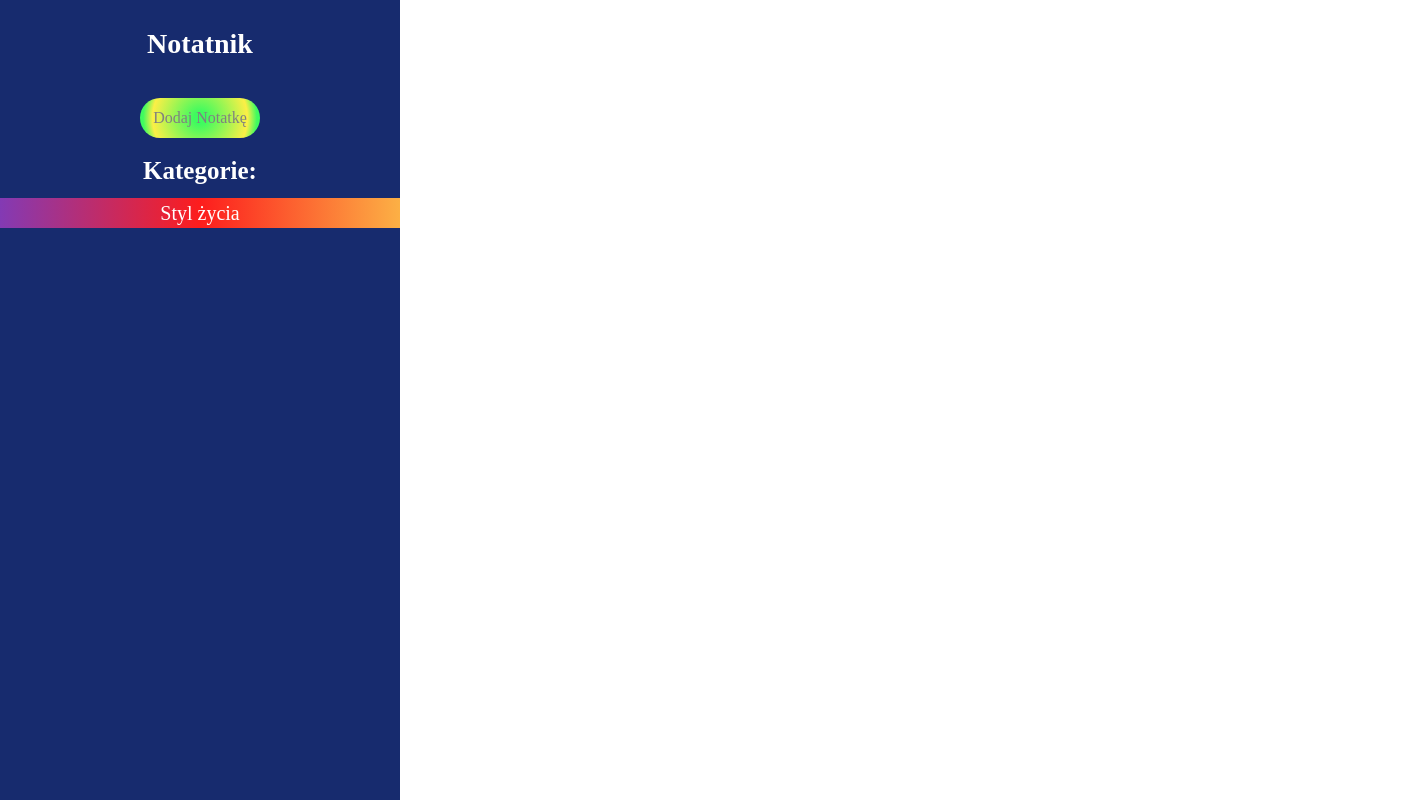
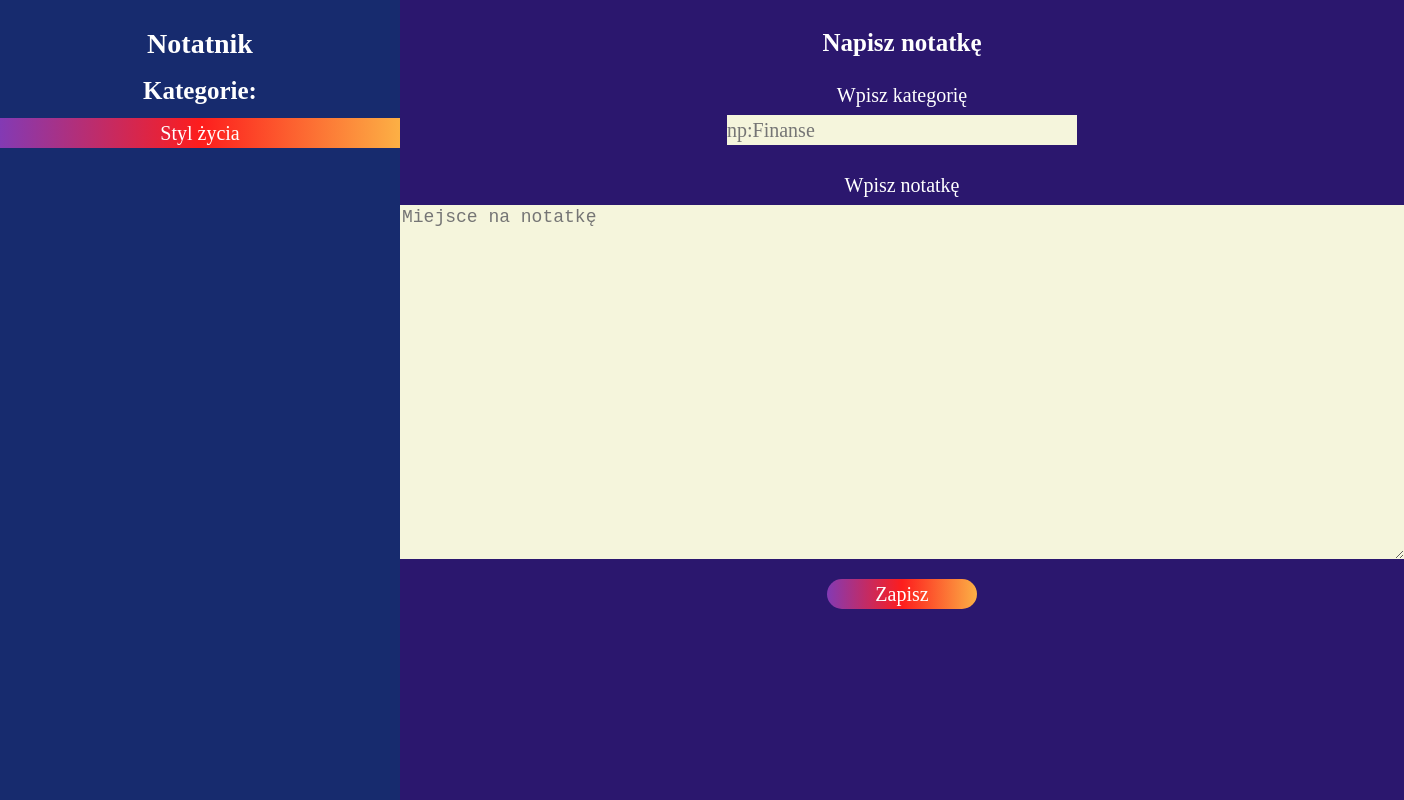
Before and after one commit to CodeVoyageer/Notatki, a React (Vite) app in the folder Notatnik-app/: page / in a window 1280 px wide. Shown: the whole page, 1404 px wide, since content can reach past the window. Built offline with nearby package versions, Linux system fonts and the light colour scheme.

Commit message:
style przycisku

```diff
--- a/Notatnik-app/src/App.tsx
+++ b/Notatnik-app/src/App.tsx
@@ -1,9 +1,13 @@
 import Sidebar from "./components/Sidebar";
-
+import Form from "./components/Form";
+import "./Scss/app.scss";
 function App() {
   return (
     <>
-      <Sidebar />
+      <div className="division">
+        <Sidebar />
+        <Form />
+      </div>
     </>
   );
 }
--- /dev/null
+++ b/Notatnik-app/src/Scss/app.scss
@@ -0,0 +1,3 @@
+.division {
+  display: flex;
+}
--- /dev/null
+++ b/Notatnik-app/src/Scss/form.scss
@@ -0,0 +1,76 @@
+.Form-section {
+  background-color: rgb(43, 23, 110);
+  width: 100%;
+  height: 100vh;
+  display: flex;
+  flex-direction: column;
+
+  align-items: center;
+}
+.form-heading {
+  color: white;
+  font-size: 25px;
+  font-weight: 600;
+  margin-top: 30px;
+}
+.form {
+  display: flex;
+  flex-direction: column;
+}
+.form-first-label {
+  display: flex;
+  flex-direction: column;
+  align-items: center;
+  color: white;
+  margin-top: 30px;
+  font-size: 20px;
+  input {
+    all: unset;
+    background-color: rgb(245, 245, 220);
+    color: black;
+    font-size: 20px;
+    cursor: text;
+    margin-top: 10px;
+    width: 350px;
+    height: 30px;
+  }
+}
+.form-second-label {
+  display: flex;
+  align-items: center;
+  flex-direction: column;
+  color: white;
+  margin-top: 30px;
+  font-size: 20px;
+  textarea {
+    margin-top: 10px;
+    background-color: rgb(245, 245, 220);
+    width: 1000px;
+    max-width: 1000px;
+    min-width: 500px;
+    height: 350px;
+    max-height: 430px;
+    min-height: 60px;
+    border: none;
+    outline: none;
+    font-size: 18px;
+  }
+}
+.form-button {
+  all: unset;
+  color: white;
+  font-size: 20px;
+
+  background: linear-gradient(
+    90deg,
+    rgba(131, 58, 180, 1) 0%,
+    rgba(253, 29, 29, 1) 50%,
+    rgba(252, 176, 69, 1) 100%
+  );
+  width: 150px;
+  height: 30px;
+  margin-top: 20px;
+  text-align: center;
+  border-radius: 20px;
+  cursor: pointer;
+}
--- a/Notatnik-app/src/Scss/sidebar.scss
+++ b/Notatnik-app/src/Scss/sidebar.scss
@@ -12,31 +12,6 @@
   justify-content: center;
 }
 
-.sidebar-add-button {
-  all: unset;
-  color: gray;
-  font-weight: 500;
-  width: 120px;
-  height: 40px;
-  background: radial-gradient(
-    circle,
-    rgba(63, 251, 95, 1) 10%,
-    rgba(252, 239, 70, 1) 75%,
-    rgba(63, 251, 95, 1) 90%
-  );
-  border-radius: 30px;
-  text-align: center;
-  margin-left: 140px;
-  margin-top: 40px;
-  cursor: pointer;
-}
-.sidebar-add-button:hover {
-  color: black;
-  width: 121px;
-  height: 41px;
-  border-left: 3px solid white;
-  border-bottom: 3px solid white;
-}
 .categories-heading {
   color: white;
   font-size: 25px;
--- /dev/null
+++ b/Notatnik-app/src/components/Form.tsx
@@ -0,0 +1,23 @@
+import React from "react";
+import "../Scss/form.scss";
+const Form = () => {
+  return (
+    <>
+      <section className="Form-section">
+        <h1 className="form-heading">Napisz notatkę</h1>
+        <form className="form">
+          <label className="form-first-label">
+            Wpisz kategorię
+            <input type="select" placeholder="np:Finanse"></input>
+          </label>
+          <label className="form-second-label">
+            Wpisz notatkę
+            <textarea placeholder="Miejsce na notatkę"></textarea>
+          </label>
+        </form>
+        <button className="form-button">Zapisz</button>
+      </section>
+    </>
+  );
+};
+export default Form;
--- a/Notatnik-app/src/components/Sidebar.tsx
+++ b/Notatnik-app/src/components/Sidebar.tsx
@@ -5,7 +5,7 @@ const Sidebar: React.FC = () => {
     <>
       <section className="sidebar-section">
         <h1 className="sidebar-heading">Notatnik</h1>
-        <button className="sidebar-add-button"> Dodaj Notatkę</button>
+
         <div className="sidebar-categories-block">
           <h2 className="categories-heading">Kategorie:</h2>
           <ul className="categories-list-block">
```
